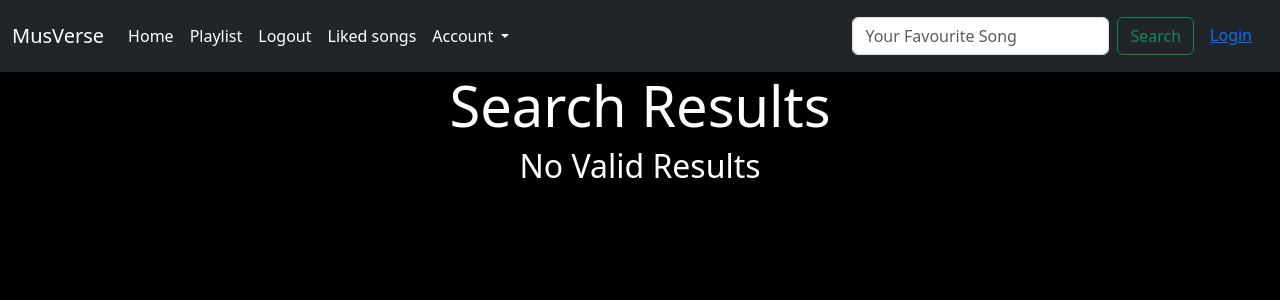
After one commit to gauridahake24/MusVerse, a Django app: page /search in a window 1280 px wide. The commit adds this page. Shown: the top 300 px of the page. Run offline with Django 4.2, Linux system fonts and the light colour scheme.

Commit message:
Search Page and Functionality

```diff
--- a/Templates/home.html
+++ b/Templates/home.html
@@ -64,8 +64,9 @@
                         </ul>
 
                 </ul>
-                <form class="d-flex" role="search">
-                    <input class="form-control me-2" type="search" placeholder="Your Favourite Song" aria-label="Search" />
+                <form class="d-flex" role="search" action="/search" method="post">
+                    {% csrf_token %}
+                    <input class="form-control me-2" type="search" placeholder="Your Favourite Song" aria-label="Search" name="val"/>
                     <button class="btn btn-outline-success" type="submit">
                 Search
               </button>
--- /dev/null
+++ b/Templates/search.html
@@ -0,0 +1,95 @@
+{% load static %}
+<!doctype html>
+<html lang="en">
+  <head>
+    <meta charset="utf-8">
+    <meta name="viewport" content="width=device-width, initial-scale=1">
+    <title>Musverse</title>
+    <link rel="icon" type="image/x-icon" href="{% static 'my_fav.ico' %}">
+    <link href="https://cdn.jsdelivr.net/npm/bootstrap@5.3.0/dist/css/bootstrap.min.css" rel="stylesheet" integrity="sha384-9ndCyUaIbzAi2FUVXJi0CjmCapSmO7SnpJef0486qhLnuZ2cdeRhO02iuK6FUUVM" crossorigin="anonymous">
+    <style>
+      body {
+        background-color: black;
+      }
+      div {
+        color: white;
+      }
+    </style>
+  </head>
+  <body>
+    <nav class="navbar navbar-expand-lg bg-dark">
+      <div class="container-fluid" style="margin-top: 0.5rem;margin-bottom: 0.5rem;">
+          <a class="navbar-brand" href="#" style="color: white;">MusVerse</a>
+          <button class="navbar-toggler" type="button" data-bs-toggle="collapse" data-bs-target="#navbarSupportedContent" aria-controls="navbarSupportedContent" aria-expanded="false" aria-label="Toggle navigation">
+          <span class="navbar-toggler-icon"></span>
+        </button>
+          <div class="collapse navbar-collapse" id="navbarSupportedContent">
+              <ul class="navbar-nav me-auto mb-2 mb-lg-0">
+                  <li class="nav-item">
+                      <a class="nav-link active" aria-current="page" href="#" style="color: white;">Home</a>
+                  </li>
+                  <li class="nav-item">
+                      <a class="nav-link active" aria-current="page" href="#" style="color: white;">Playlist</a>
+                  </li>
+
+                  <li class="nav-item">
+                      <a class="nav-link active" aria-current="page" href="{% url 'logout' %}" style="color: white;">Logout</a>
+                  </li>
+
+                  <li class="nav-item">
+                      <a class="nav-link active" aria-current="page" href="#" style="color: white;">Liked songs</a>
+                  </li>
+                  <li class="nav-item dropdown">
+                      <a class="nav-link dropdown-toggle" href="#" role="button" data-bs-toggle="dropdown" aria-expanded="false" style="color: white;">
+                Account
+              </a>
+                      <ul class="dropdown-menu">
+                          <li><a class="dropdown-item" href="#" style="color: black;">My Account</a></li>
+                          <li><a class="dropdown-item" href="#" style="color: black;">Edit Account</a></li>
+                      </ul>
+
+              </ul>
+              <form class="d-flex" role="search" action="/search" method="post">
+                  {% csrf_token %}
+                  <input class="form-control me-2" type="search" placeholder="Your Favourite Song" aria-label="Search" name="val"/>
+                  <button class="btn btn-outline-success" type="submit">
+              Search
+            </button>
+              </form>
+              <div class="profile">
+
+                  <div class="username">
+                      <h4 style="color: white; margin-left: 1rem; font-size: medium;margin-right: 1rem;margin-top: 0.5rem;">
+
+                          {% if username %}
+                          {{username}}
+                          {% else %}
+                          <a href="/login">Login</a>
+                          {% endif %}
+
+                      </h4>
+                  </div>
+              </div>
+          </div>
+      </div>
+  </nav>
+    <div class = "text-center">
+      <h1 class="display-4"> Search Results </h1>
+      {% if data %}
+      {% for ele in data %}
+        <div class="container d-flex align-items-center justify-content-center my-4 text-center">
+          Song: {{ele.Song}}<br>
+          Artist: {{ele.Artist}}<br>
+          Popularity: {{ele.Popularity}}<br>
+        </div>
+      {% endfor %}
+
+      {% else %}
+      <h2>No Valid Results</h2>
+      {% endif %}
+
+    </div>
+
+    <script src="https://cdn.jsdelivr.net/npm/bootstrap@5.3.0/dist/js/bootstrap.bundle.min.js" integrity="sha384-geWF76RCwLtnZ8qwWowPQNguL3RmwHVBC9FhGdlKrxdiJJigb/j/68SIy3Te4Bkz" crossorigin="anonymous"></script>
+  </body>
+</html>
--- a/new_app/models.py
+++ b/new_app/models.py
@@ -27,6 +27,7 @@ class Artist(models.Model):
 class Song(models.Model):
     song_id = models.AutoField(primary_key=True)
     song_artist = models.CharField(max_length=30)
+    song_name = models.CharField(max_length=30)
     song_duration = models.DecimalField(max_digits=5, decimal_places=2)
     popularity = models.BigIntegerField()
 
--- a/new_app/urls.py
+++ b/new_app/urls.py
@@ -10,4 +10,5 @@ urlpatterns = [
     path("artist",views.artist, name = "liked_songs"),
     path("login",views.login, name = "login"),
     path("logout", views.logout, name = "logout"),
+    path("search", views.search, name = "search")
 ]
--- a/new_app/views.py
+++ b/new_app/views.py
@@ -5,6 +5,7 @@ from .models import User
 from .models import Artist
 from datetime import timedelta
 import magic
+from .models import Song
 
 
 
@@ -88,4 +89,22 @@ def logout(request):
     response.delete_cookie('login_status')
 
     return response
+
+def search(request):
+    context = {}
+
+    if request.method == 'POST':
+        val = request.POST.get('val')
+        count = 1
+        if len(Song.objects.filter(song_name__icontains = val).order_by('-popularity'))!=0:
+            context['data'] = []
+            arr = Song.objects.filter(song_name__icontains = val).order_by('-popularity')
+            for i in arr:
+                temp = {"Song": i.song_name, "Artist": i.song_artist, "Popularity": i.popularity}
+                context['data'].append(temp)
+            print(context)
+            return render(request, "search.html", context)
+
+
+    return render(request, "search.html")
 # Create your views here.
```
Also changed, not shown: db.sqlite3, new_app/migrations/0002_song_song_name.py (added), new_app/migrations/0006_merge_0002_song_song_name_0005_auto_20230710_0047.py (added), new_app/migrations/0007_auto_20230710_1958.py (added).
